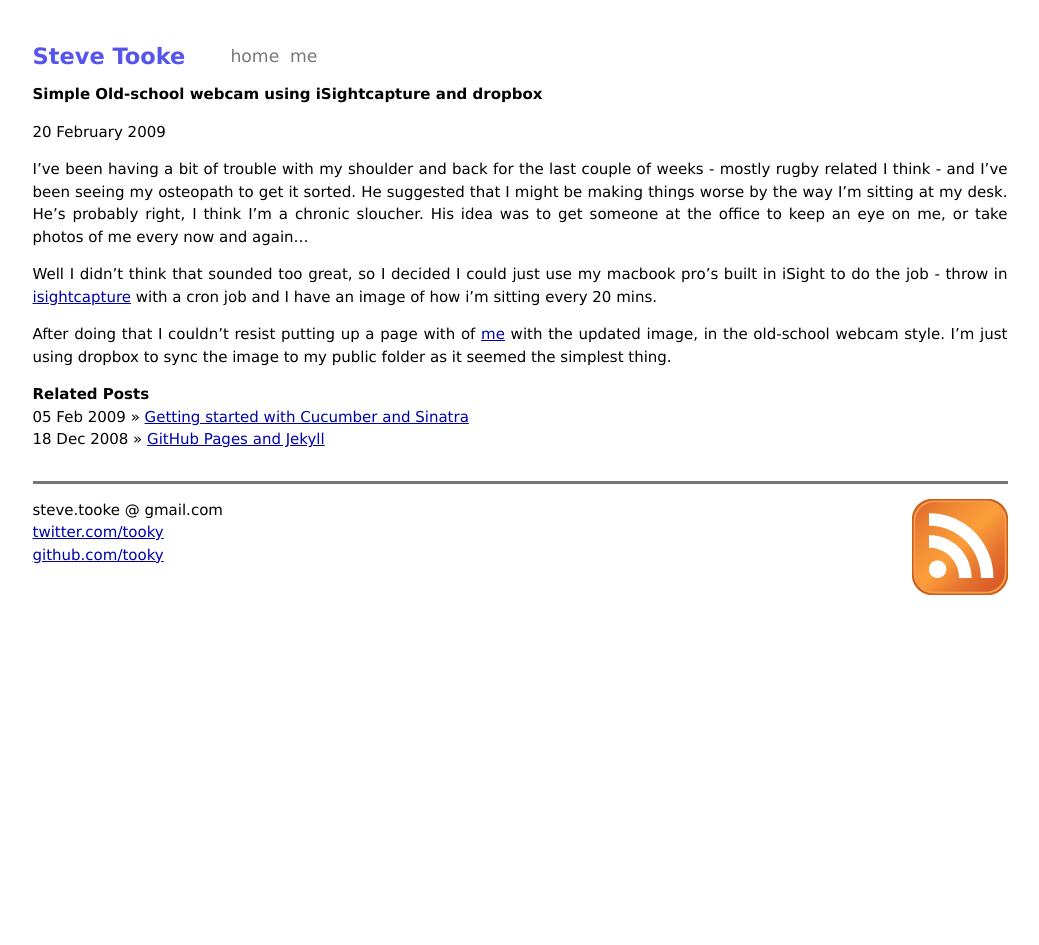
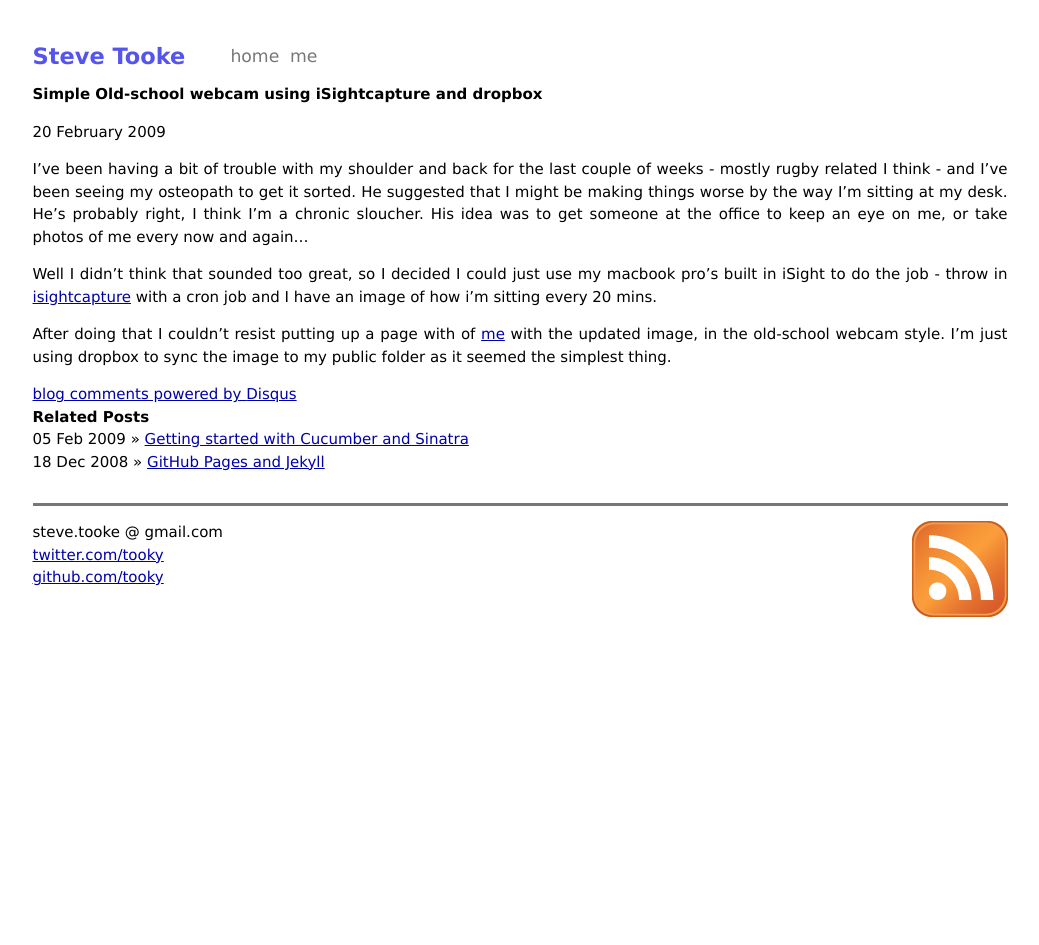
Before and after one commit to tooky/tooky.github.com, a Jekyll site: the page built from _posts/2009-02-20-webcam-with-isightcapture-and-dropbox.markdown, in a window 1280 px wide. Shown: the whole page, without its empty margins (120-1159 px from the left). Built offline with Jekyll 4.4.1, drawn with Linux system fonts in a browser that asks for light colours; comment, search, counter and statistics services are not loaded; some of the changed lines change nothing that is shown.

Commit message:
added disqus

```diff
--- a/_layouts/default.html
+++ b/_layouts/default.html
@@ -60,5 +60,19 @@
 pageTracker._trackPageview();
 } catch(err) {}
 </script>
+<script type="text/javascript">
+//<![CDATA[
+(function() {
+		var links = document.getElementsByTagName('a');
+		var query = '?';
+		for(var i = 0; i < links.length; i++) {
+			if(links[i].href.indexOf('#disqus_thread') >= 0) {
+				query += 'url' + i + '=' + encodeURIComponent(links[i].href) + '&';
+			}
+		}
+		document.write('<script charset="utf-8" type="text/javascript" src="http://disqus.com/forums/stevetooke/get_num_replies.js' + query + '"></' + 'script>');
+	})();
+//]]>
+</script>
 </body>
 </html>
--- a/_layouts/post.html
+++ b/_layouts/post.html
@@ -4,6 +4,8 @@
 <div id="post" class="post">
 {{ content }}
 </div>
+
+<div id="disqus_thread"></div><script type="text/javascript" src="http://disqus.com/forums/stevetooke/embed.js"></script><noscript><a href="http://stevetooke.disqus.com/?url=ref">View the discussion thread.</a></noscript><a href="http://disqus.com" class="dsq-brlink">blog comments powered by <span class="logo-disqus">Disqus</span></a>
 
 <div id="related">
   <h2>Related Posts</h2>
```
